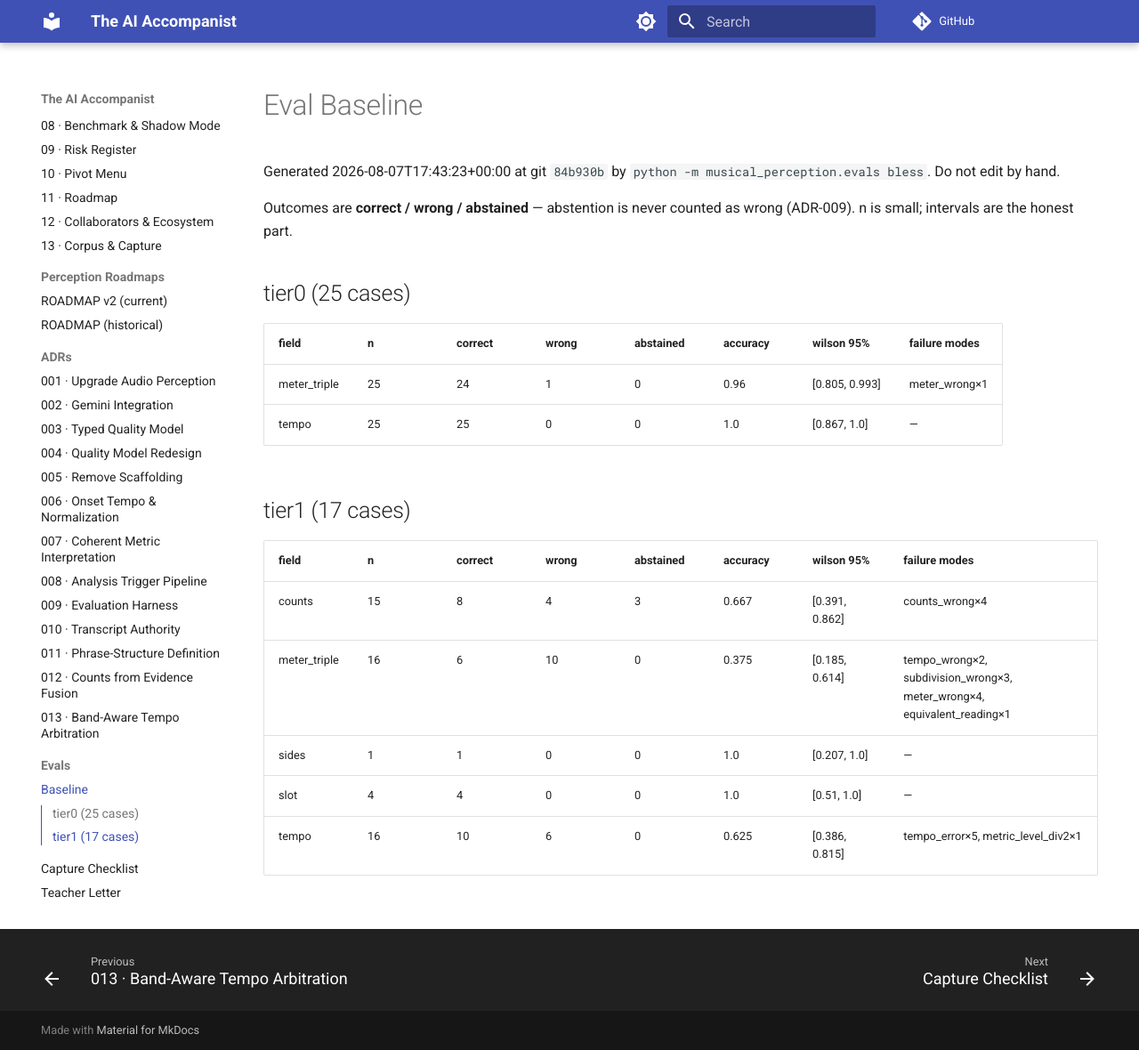
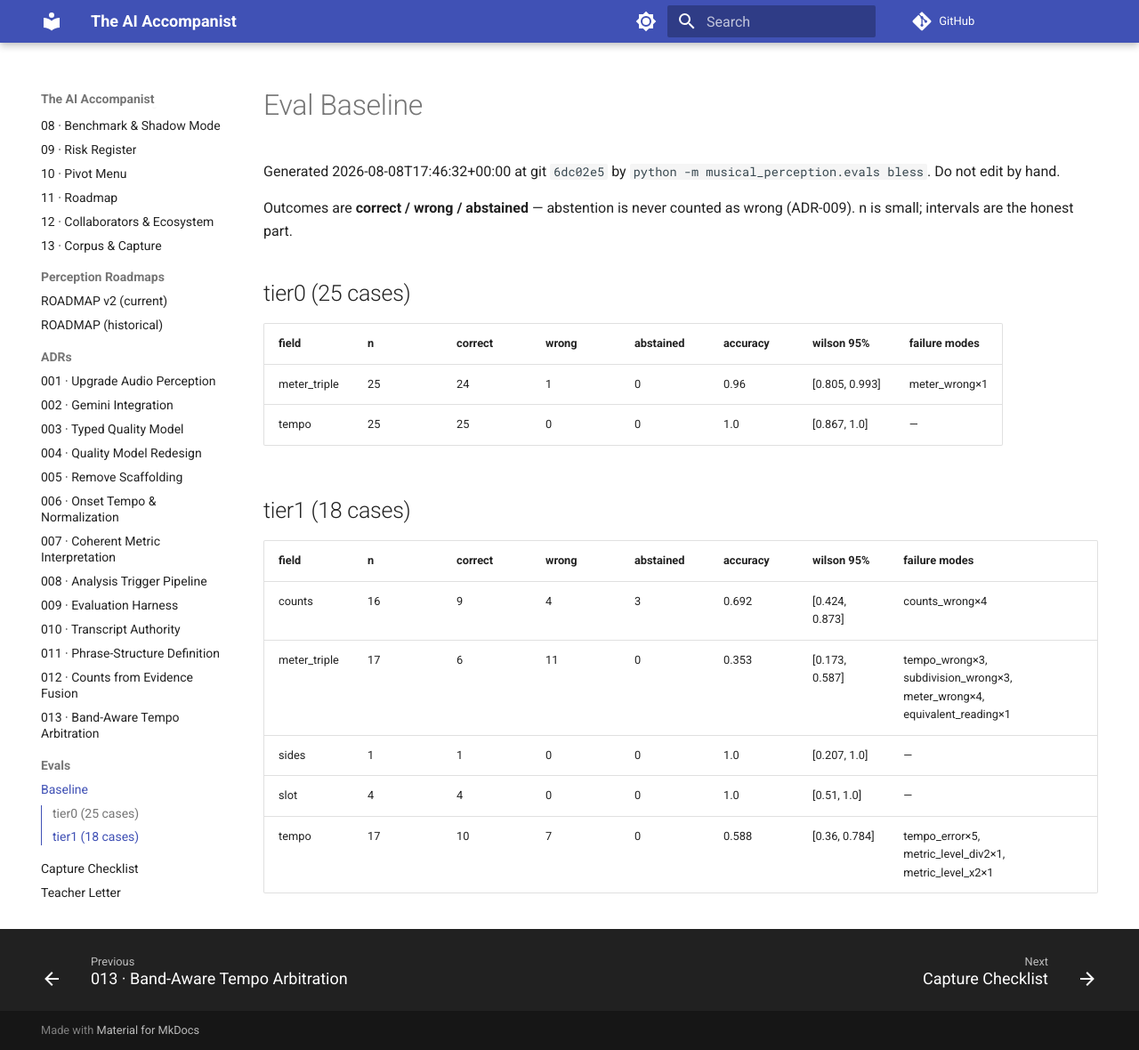
Before and after one commit to ben-juodvalkis/musical-perception, an MkDocs documentation site: the page built from docs/evals/baseline.md, in a window 1280 px wide and 1180 px high. Shown: the whole window at 89% size. Built offline with MkDocs 1.6.1 and Material for MkDocs 9.7.7, drawn with Linux system fonts in a browser that asks for light colours; comment, search, counter and statistics services are not loaded.

Commit message:
feat: rig clip 12 (half-tempo, 4/4) — purpose-built killer confirms x2 bug
Metronome 60 confirmed (Ben's "quick reminder" voice — an exercise he'd
run at 120, marked at genuinely half speed), 2 clean rounds of 8.

Raw onset tempo read 62.2 BPM at 100% coverage and CV=0.00 — essentially
exact — but the low-tempo x2 band-normalization heuristic doubled it to
124.4 (scorer's own failure_mode: metric_level_x2). Counts landed
correct. Cleanest instance yet of the multiplier bug already seen
misfiring on clips 6 and 8: the checklist's purpose-built half-tempo
probe found exactly what it was designed to find.

```diff
--- a/docs/evals/baseline.md
+++ b/docs/evals/baseline.md
@@ -1,6 +1,6 @@
 # Eval Baseline
 
-Generated 2026-08-07T17:43:23+00:00 at git `84b930b` by `python -m musical_perception.evals bless`. Do not edit by hand.
+Generated 2026-08-08T17:46:32+00:00 at git `6dc02e5` by `python -m musical_perception.evals bless`. Do not edit by hand.
 
 Outcomes are **correct / wrong / abstained** — abstention is never
 counted as wrong (ADR-009). n is small; intervals are the honest part.
@@ -12,12 +12,12 @@ counted as wrong (ADR-009). n is small; intervals are the honest part.
 | meter_triple | 25 | 24 | 1 | 0 | 0.96 | [0.805, 0.993] | meter_wrong×1 |
 | tempo | 25 | 25 | 0 | 0 | 1.0 | [0.867, 1.0] | — |
 
-## tier1 (17 cases)
+## tier1 (18 cases)
 
 | field | n | correct | wrong | abstained | accuracy | wilson 95% | failure modes |
 |---|---|---|---|---|---|---|---|
-| counts | 15 | 8 | 4 | 3 | 0.667 | [0.391, 0.862] | counts_wrong×4 |
-| meter_triple | 16 | 6 | 10 | 0 | 0.375 | [0.185, 0.614] | tempo_wrong×2, subdivision_wrong×3, meter_wrong×4, equivalent_reading×1 |
+| counts | 16 | 9 | 4 | 3 | 0.692 | [0.424, 0.873] | counts_wrong×4 |
+| meter_triple | 17 | 6 | 11 | 0 | 0.353 | [0.173, 0.587] | tempo_wrong×3, subdivision_wrong×3, meter_wrong×4, equivalent_reading×1 |
 | sides | 1 | 1 | 0 | 0 | 1.0 | [0.207, 1.0] | — |
 | slot | 4 | 4 | 0 | 0 | 1.0 | [0.51, 1.0] | — |
-| tempo | 16 | 10 | 6 | 0 | 0.625 | [0.386, 0.815] | tempo_error×5, metric_level_div2×1 |
+| tempo | 17 | 10 | 7 | 0 | 0.588 | [0.36, 0.784] | tempo_error×5, metric_level_div2×1, metric_level_x2×1 |
```
Also changed, not shown: 6 other files.
